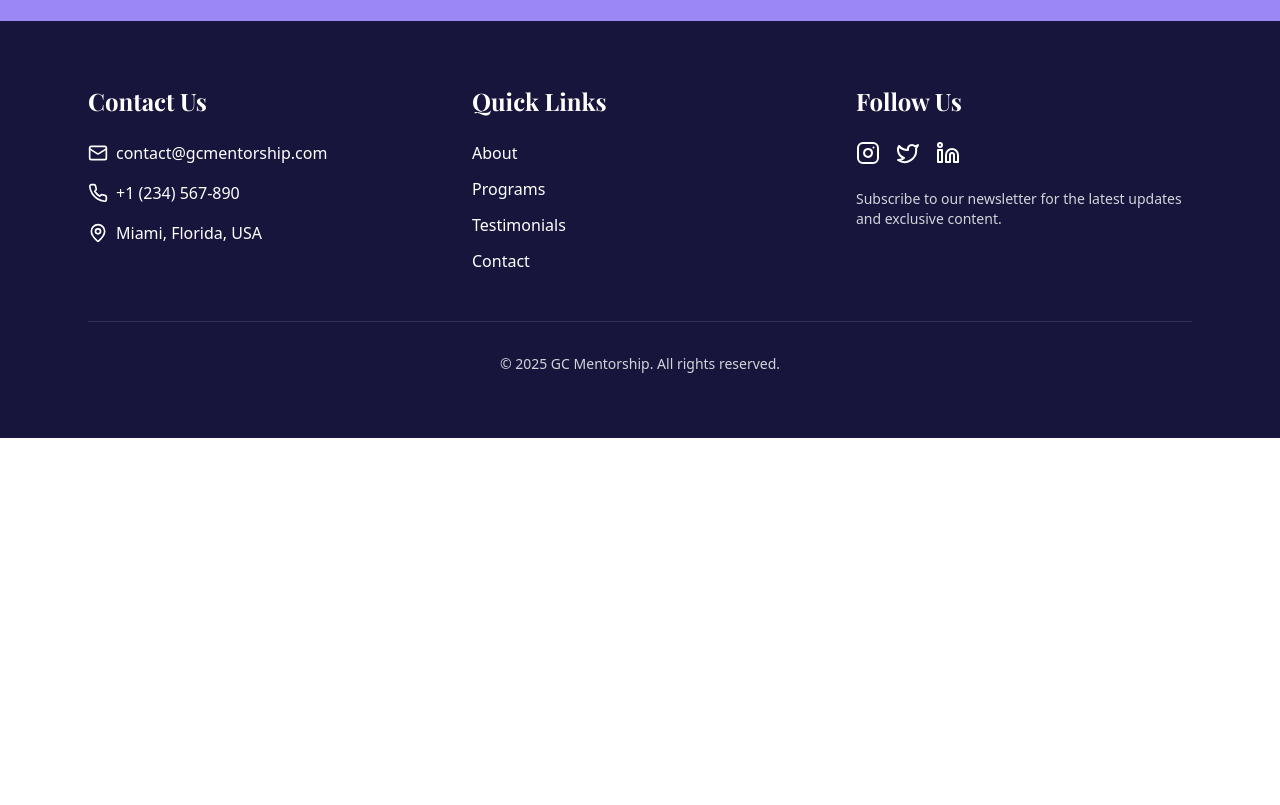
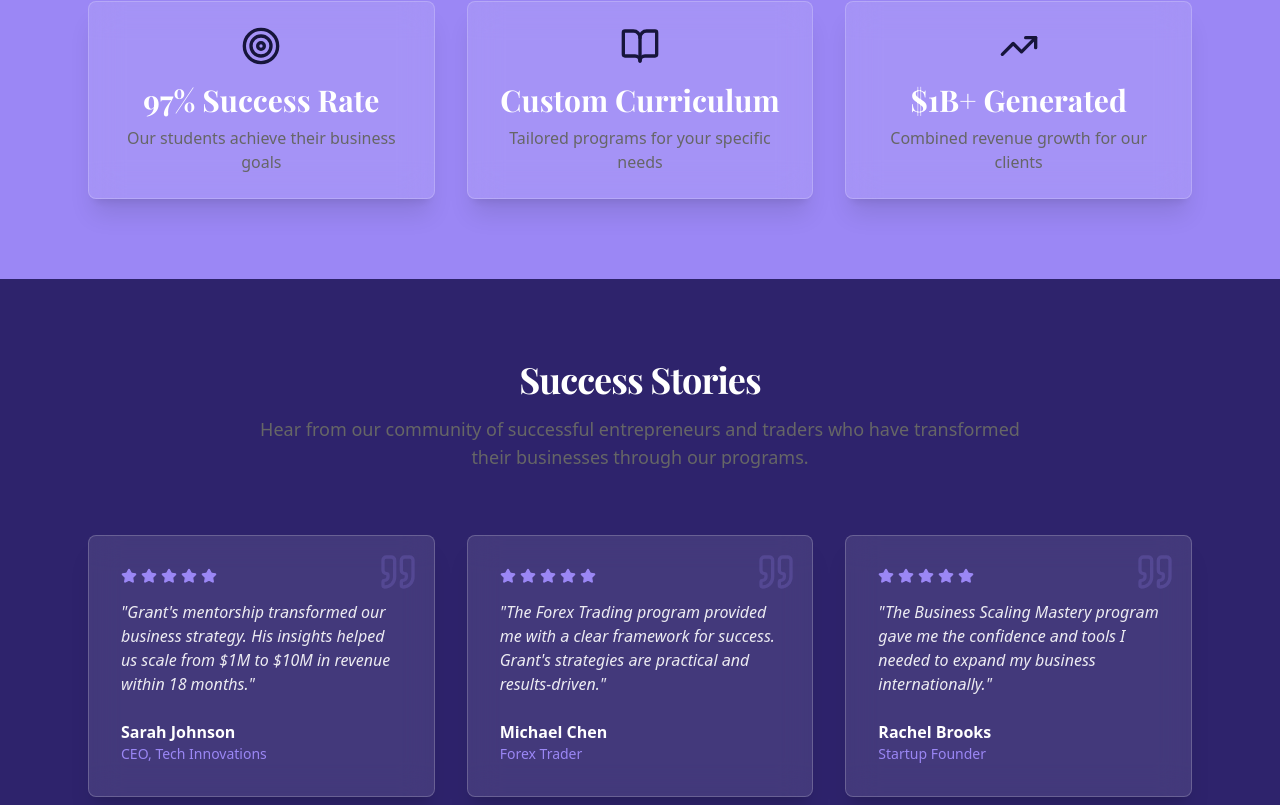
Before and after one commit to nan0b0t/10x-mentorship-hub, a React (Vite) app: page / in a window 1280 px wide. Shown: the part 2115-2920 px from the top of the page. Before the commit the page ends 2553 px from the top, so only its background shows below. Built offline with nearby package versions, Linux system fonts and the light colour scheme.

Commit message:
Implement Testimonials & Enhance About
This commit implements a Testimonials section and enhances the existing About section.  The video element in the Hero section is not yet functional and will be addressed in a subsequent commit.

```diff
--- a/src/components/About.tsx
+++ b/src/components/About.tsx
@@ -1,5 +1,5 @@
 
-import { Trophy, Users, TrendingUp } from 'lucide-react';
+import { Trophy, Users, TrendingUp, Award, Target, BookOpen } from 'lucide-react';
 
 const achievements = [
   {
@@ -13,9 +13,24 @@ const achievements = [
     description: "Transformed through our mentorship programs"
   },
   {
-    icon: TrendingUp,
+    icon: Award,
     title: "Multiple Best Sellers",
     description: "Author of revolutionary business growth books"
+  },
+  {
+    icon: Target,
+    title: "97% Success Rate",
+    description: "Our students achieve their business goals"
+  },
+  {
+    icon: BookOpen,
+    title: "Custom Curriculum",
+    description: "Tailored programs for your specific needs"
+  },
+  {
+    icon: TrendingUp,
+    title: "$1B+ Generated",
+    description: "Combined revenue growth for our clients"
   }
 ];
 
@@ -26,7 +41,7 @@ const About = () => {
         <div className="text-center mb-16">
           <h2 className="heading-lg mb-4">About Grant Cardone</h2>
           <p className="body-base text-muted-foreground max-w-3xl mx-auto">
-            A renowned sales training consultant, New York Times best-selling author, and business transformation expert helping organizations and individuals achieve extraordinary results.
+            A renowned business magnate, real estate investor, and sales training expert, Grant Cardone has helped thousands of businesses and individuals achieve extraordinary success through his proven methodologies and mentorship programs.
           </p>
         </div>
 
@@ -34,7 +49,7 @@ const About = () => {
           {achievements.map((achievement, index) => (
             <div
               key={index}
-              className="glass-card p-6 rounded-lg text-center"
+              className="glass-card p-6 rounded-lg text-center transform transition-all duration-300 hover:scale-105"
             >
               <div className="flex justify-center mb-4">
                 <achievement.icon size={40} className="text-primary" />
--- /dev/null
+++ b/src/components/Testimonials.tsx
@@ -0,0 +1,61 @@
+
+import { Star, Quote } from 'lucide-react';
+
+const testimonials = [
+  {
+    name: "Sarah Johnson",
+    role: "CEO, Tech Innovations",
+    content: "Grant's mentorship transformed our business strategy. His insights helped us scale from $1M to $10M in revenue within 18 months.",
+    rating: 5
+  },
+  {
+    name: "Michael Chen",
+    role: "Forex Trader",
+    content: "The Forex Trading program provided me with a clear framework for success. Grant's strategies are practical and results-driven.",
+    rating: 5
+  },
+  {
+    name: "Rachel Brooks",
+    role: "Startup Founder",
+    content: "The Business Scaling Mastery program gave me the confidence and tools I needed to expand my business internationally.",
+    rating: 5
+  }
+];
+
+const Testimonials = () => {
+  return (
+    <section className="py-20 bg-primary-light">
+      <div className="container max-w-6xl px-6">
+        <div className="text-center mb-16">
+          <h2 className="heading-lg mb-4">Success Stories</h2>
+          <p className="body-base text-muted-foreground max-w-3xl mx-auto">
+            Hear from our community of successful entrepreneurs and traders who have transformed their businesses through our programs.
+          </p>
+        </div>
+
+        <div className="grid md:grid-cols-3 gap-8">
+          {testimonials.map((testimonial, index) => (
+            <div
+              key={index}
+              className="glass-card p-8 rounded-lg relative transform transition-all duration-300 hover:scale-105"
+            >
+              <Quote className="absolute top-4 right-4 text-secondary/20" size={40} />
+              <div className="flex items-center gap-1 mb-4">
+                {[...Array(testimonial.rating)].map((_, i) => (
+                  <Star key={i} className="text-secondary" size={16} fill="currentColor" />
+                ))}
+              </div>
+              <p className="text-white/90 mb-6 italic">"{testimonial.content}"</p>
+              <div>
+                <h4 className="font-semibold text-white">{testimonial.name}</h4>
+                <p className="text-secondary text-sm">{testimonial.role}</p>
+              </div>
+            </div>
+          ))}
+        </div>
+      </div>
+    </section>
+  );
+};
+
+export default Testimonials;
--- a/src/pages/Index.tsx
+++ b/src/pages/Index.tsx
@@ -3,6 +3,7 @@ import Navbar from "../components/Navbar";
 import Hero from "../components/Hero";
 import Programs from "../components/Programs";
 import About from "../components/About";
+import Testimonials from "../components/Testimonials";
 import Footer from "../components/Footer";
 
 const Index = () => {
@@ -12,6 +13,7 @@ const Index = () => {
       <Hero />
       <Programs />
       <About />
+      <Testimonials />
       <Footer />
     </div>
   );
```
